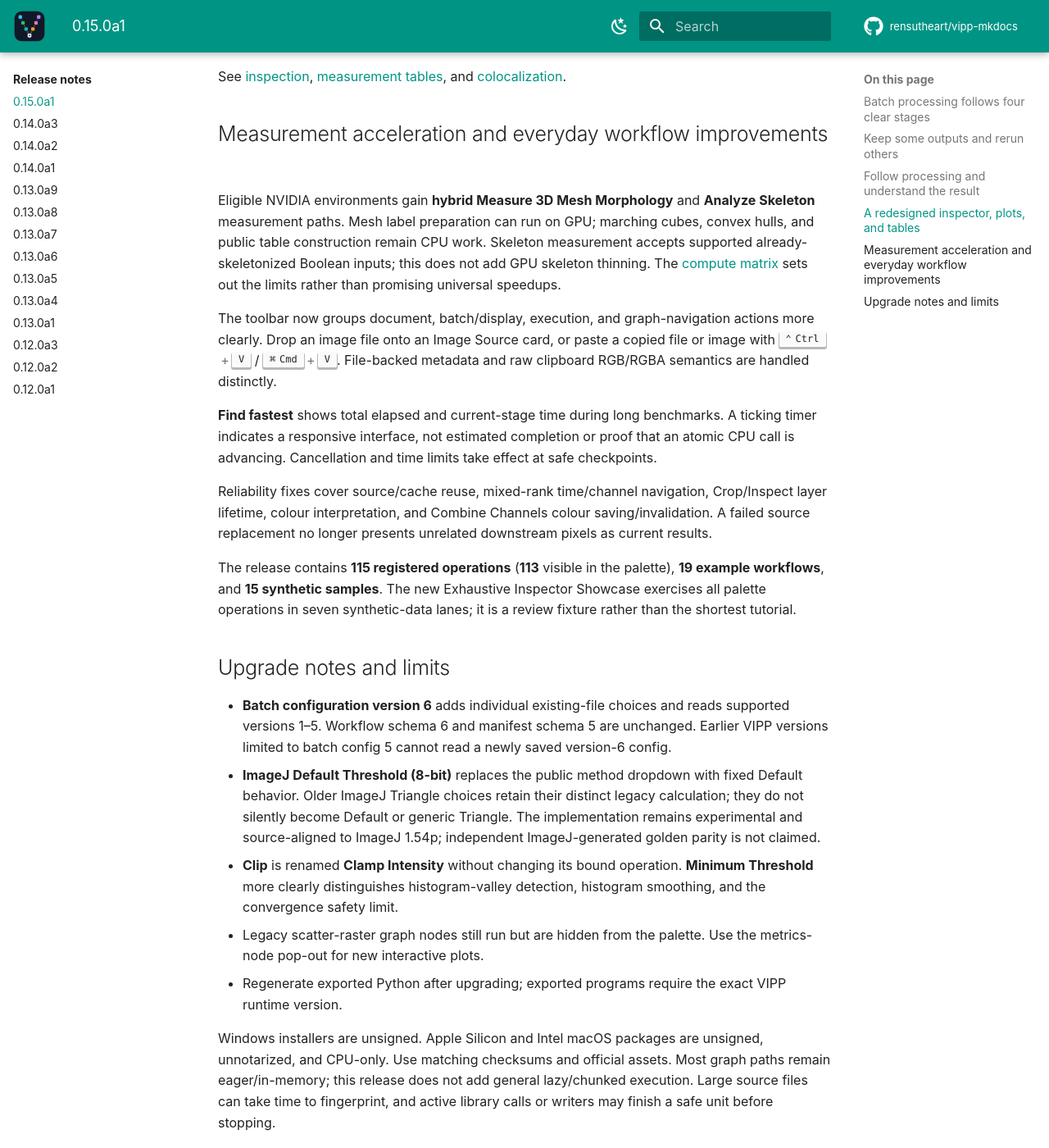
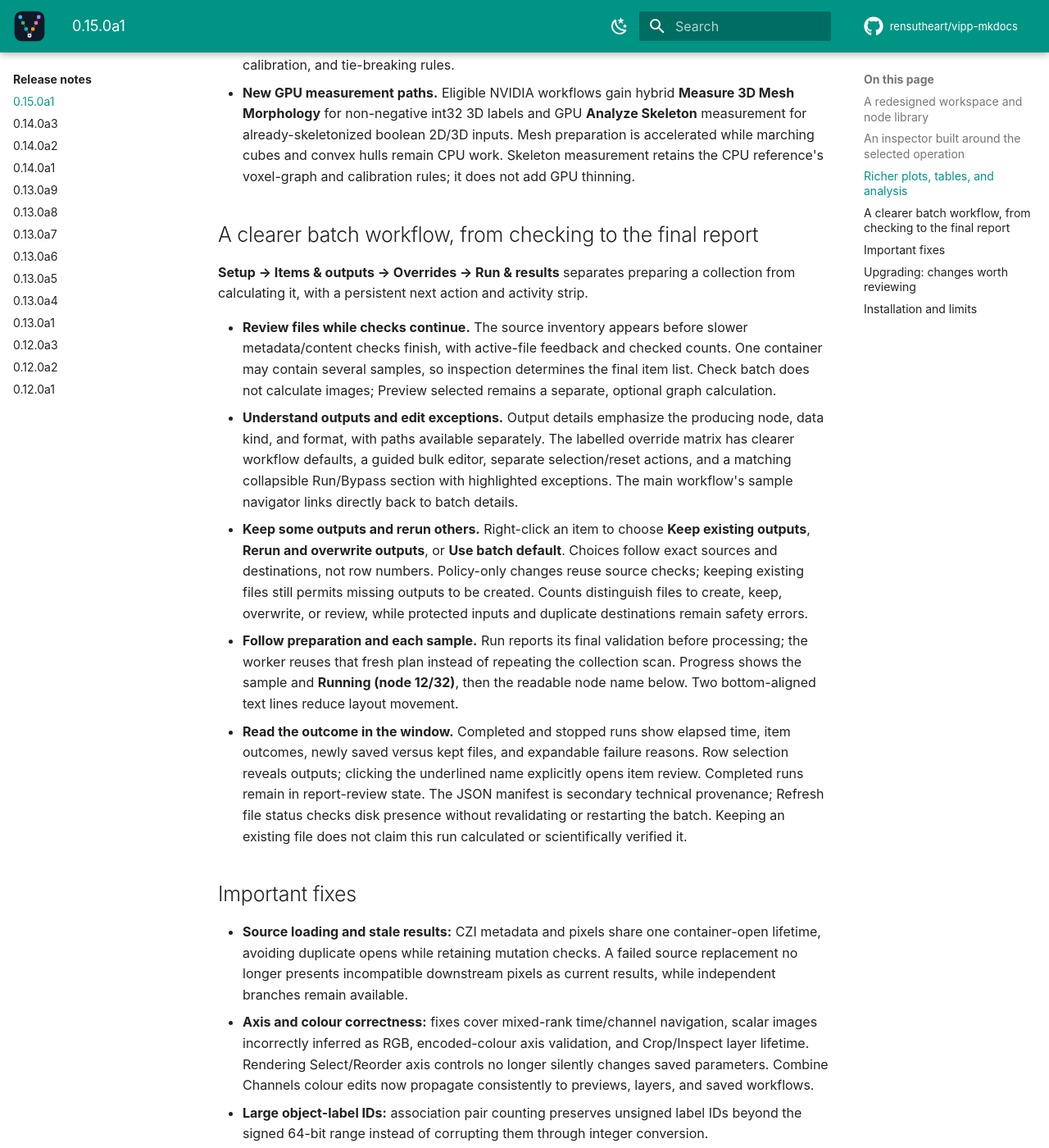
Before and after one commit to rensutheart/vipp-mkdocs, an MkDocs documentation site: the page built from docs/releases/0.15.0a1.md, in a window 1280 px wide and 1400 px high, scrolled down 2282 px. Shown: the whole window at 82% size. Built offline with MkDocs 1.6.1 and Material for MkDocs 9.7.7, drawn with Linux system fonts in a browser that asks for light colours; plug-ins that fetch from the network failed and are left out; comment, search, counter and statistics services are not loaded; the version menu is left out; some of the changed text lies outside the part shown.

Commit message:
Balance 0.15.0a1 release coverage across the full update

````diff
--- a/docs/releases/0.15.0a1.md
+++ b/docs/releases/0.15.0a1.md
@@ -1,150 +1,82 @@
 # VIPP 0.15.0a1
 
-**A clearer path from a workflow to a reviewed batch result.** This alpha
-redesigns batch processing and the inspector, adds more useful plots and tables,
-and extends eligible measurement acceleration. It also improves the everyday
-work of loading an image, following progress, and understanding what was saved.
-
-Use the [canonical GitHub release](https://github.com/rensutheart/napari-vipp/releases/tag/v0.15.0a1)
-for packages, installer assets, checksums, and release evidence, or the exact
-[PyPI version](https://pypi.org/project/napari-vipp/0.15.0a1/) for a manual install.
-See [installation](../getting-started/installation.md) for platform instructions.
+VIPP 0.15.0a1 is a substantial update to both everyday workflow building and batch analysis. Since **0.14.0a3**, the main toolbar and node library have been redesigned, the inspector has become more closely tailored to each operation, and plots and measurement tables have gained richer ways to explore results. New normalization methods, measurement optimizations, a reworked batch workflow, and important correctness fixes round out the release.
 
 !!! warning "Alpha software"
-    Preserve original workflows, configurations, inputs, and decisive outputs.
-    Review known data after upgrading; a successful load is not evidence that
-    a scientific analysis remains valid. Read the upgrade notes below before
-    replacing an earlier environment.
+    Keep original data and copies of your workflows and batch configurations. Validate important analyses on representative data before drawing scientific conclusions; a successful load is not evidence that an analysis remains scientifically valid.
 
-## Batch processing follows four clear stages
+Use the [canonical GitHub release](https://github.com/rensutheart/napari-vipp/releases/tag/v0.15.0a1) for packages, installer assets, checksums, and release evidence, or the exact [PyPI version](https://pypi.org/project/napari-vipp/0.15.0a1/) for a manual install.
 
-**Setup → Items & outputs → Overrides → Run & results** separates preparing a
-collection from calculating it. The next action and activity stay visible in
-the footer.
+## A redesigned workspace and node library
 
-- Files appear before slower metadata and exact-content checks finish, with
-  active-file feedback and checked counts. Check does not calculate images.
-- **Preview selected** is a separate optional calculation of one sample through
-  the graph. The representative toolbar links back to that item's batch details.
-- Planned outputs emphasize the producing node, data kind, and format; exact
-  file paths remain available when needed.
-- Parameter overrides have labelled searches, readable workflow defaults,
-  bulk editing, and distinct selection versus reset actions. Run/Bypass choices
-  form a matching collapsible section with highlighted exceptions.
+- **Clearer toolbar organization.** Workflow commands, preview settings, compute controls, and graph navigation have distinct groups, with consistent icons and spacing, narrower-window layouts, and a persistent status/activity footer. Presentation options live in the Preview menu; general configuration is collected in Settings.
+- **A node library that can give space back to the graph.** Collapse it to a category-icon rail, then use category and global-search popups to find nodes. Category counts, operation icons, explanatory tooltips, and accessible labels improve discovery. Clearing a search restores the previous expansion state, and context menus provide add-node and expand/collapse actions.
+- **Quicker workflow building.** Drop an image file onto an Image Source card, or paste a copied file or image with Ctrl+V/Cmd+V. Dropping a compatible palette node onto a terminal output appends and connects it as one undoable edit.
+- **More informative Find fastest.** Total and current-stage elapsed timers continue updating during long benchmarks. They show elapsed time, not an estimated finish or proof of numerical progress inside an opaque CPU/GPU call; cancellation and time limits still wait for safe checkpoints.
 
-The [batch guide](../workflows/batch-processing.md) includes refreshed screenshots
-and a walkthrough using the bundled three-pair synthetic example.
+## An inspector built around the selected operation
 
-## Keep some outputs and rerun others
+The inspector overhaul goes beyond appearance. Operation-specific layouts organize connected inputs, parameters, distributions, results, metadata, and compute evidence according to what is useful for the selected node.
 
-Right-click an item to **Keep existing outputs**, **Rerun and overwrite
-outputs**, or **Use batch default**. Choices are saved against exact samples
-and destinations, not row positions. A file-policy-only change updates the
-checked plan without repeating source inspection.
+- **Understand the inputs.** Connected-input cards identify each input's role, source, and image or table characteristics. Image, label, table, source, and writer nodes expose appropriate controls and output actions.
+- **See relevant scientific feedback.** Object filters emphasize object-size or measurement distributions instead of label-ID histograms. Deconvolution compares the observed image with its output, rather than treating the point-spread function as the comparison image. Calculate New Image shows its weighted equation alongside the connected inputs.
+- **Inspect comfortably.** Collapsible sections, responsive parameter forms, consistent sliders, theme-aware colours, and clearer spacing make narrow docks and detached windows easier to use.
+- **Keep graph interaction responsive.** Moving a selected node preserves its inspector and scroll position. Heavy diagnostics and routing work are deferred during dragging; large diagnostics run in the background, reuse cached results, and discard obsolete requests.
 
-The interface distinguishes files to create, existing files to keep, files to
-overwrite, and unresolved decisions. Keeping some files still permits missing
-outputs to be created. Protected inputs, duplicate destinations, and explicitly
-protected outputs remain safety errors. An existing file is never represented
-as a newly calculated result merely because it was found on disk.
+## Richer plots, tables, and analysis
 
-## Follow processing and understand the result
+- **Complete measurement tables.** Resizable windows offer numeric/natural sorting, units, missing and non-finite value diagnostics, and background CSV/TSV export. Sorting changes only the view; exports preserve the original scientific rows and values.
+- **New Intensity Histogram node.** Calculate reproducible scalar or multichannel distributions with shared bin edges, explicit ranges, and linear or logarithmic spacing. Results include counts, fractions, densities, and cumulative values, with excluded and out-of-range values recorded in metadata. Display changes reuse the calculated table instead of rescanning the image.
+- **Improved colocalization and histogram exploration.** Metric-node scatter pop-outs gain interactive threshold guides, zero-inclusive shared axes, equal-axis and populated-data zoom, and up to 4096 density bins per axis through background, memory-gated calculation. Plot controls do not change the full ROI used for exact metrics. Overlapping channel histograms have clearer colours and translucent fills.
+- **Four additional Normalize methods.** Robust z-score (median/MAD), maximum-absolute scaling, reference z-score using saved mean/standard deviation, and percentile-based 0–1 scaling join the existing min–max and z-score methods. Fitted statistics use the whole input, not separate per-channel fits; signed methods should not be mistaken for 0–1 scaling. Existing methods retain their previous calculation.
+- **Faster object measurements.** CPU mesh and skeleton analysis reduce work to relevant object regions, and nearest-object calculations use spatial indexing while retaining coordinate, calibration, and tie-breaking rules.
+- **New GPU measurement paths.** Eligible NVIDIA workflows gain hybrid **Measure 3D Mesh Morphology** for non-negative int32 3D labels and GPU **Analyze Skeleton** measurement for already-skeletonized boolean 2D/3D inputs. Mesh preparation is accelerated while marching cubes and convex hulls remain CPU work. Skeleton measurement retains the CPU reference's voxel-graph and calibration rules; it does not add GPU thinning.
 
-Preparation identifies what is happening before the first sample starts. Run
-performs one final collection validation, and its worker reuses that fresh plan
-instead of repeating the same collection scan. Exact per-item checks remain
-active during processing.
+## A clearer batch workflow, from checking to the final report
 
-The upper progress label shows the sample and **Running (node 12/32)**; the
-lower one uses the node's readable name without repeating the filename. Two
-bottom-aligned lines of reserved text space reduce movement as messages wrap.
+**Setup → Items & outputs → Overrides → Run & results** separates preparing a collection from calculating it, with a persistent next action and activity strip.
 
-Completed and stopped batches now show a **readable report inside Run & results**:
-elapsed time, item outcomes, saved versus kept files, and expandable failure
-reasons. Selecting a row shows that item's outputs; only its underlined name
-navigates to item review. **Refresh file status** checks disk presence, not a
-new scientific plan. The archived manifest JSON remains secondary technical
-evidence, not the main human-readable report.
+- **Review files while checks continue.** The source inventory appears before slower metadata/content checks finish, with active-file feedback and checked counts. One container may contain several samples, so inspection determines the final item list. Check batch does not calculate images; Preview selected remains a separate, optional graph calculation.
+- **Understand outputs and edit exceptions.** Output details emphasize the producing node, data kind, and format, with paths available separately. The labelled override matrix has clearer workflow defaults, a guided bulk editor, separate selection/reset actions, and a matching collapsible Run/Bypass section with highlighted exceptions. The main workflow's sample navigator links directly back to batch details.
+- **Keep some outputs and rerun others.** Right-click an item to choose **Keep existing outputs**, **Rerun and overwrite outputs**, or **Use batch default**. Choices follow exact sources and destinations, not row numbers. Policy-only changes reuse source checks; keeping existing files still permits missing outputs to be created. Counts distinguish files to create, keep, overwrite, or review, while protected inputs and duplicate destinations remain safety errors.
+- **Follow preparation and each sample.** Run reports its final validation before processing; the worker reuses that fresh plan instead of repeating the collection scan. Progress shows the sample and **Running (node 12/32)**, then the readable node name below. Two bottom-aligned text lines reduce layout movement.
+- **Read the outcome in the window.** Completed and stopped runs show elapsed time, item outcomes, newly saved versus kept files, and expandable failure reasons. Row selection reveals outputs; clicking the underlined name explicitly opens item review. Completed runs remain in report-review state. The JSON manifest is secondary technical provenance; Refresh file status checks disk presence without revalidating or restarting the batch. Keeping an existing file does not claim this run calculated or scientifically verified it.
 
-A cooperative stop is no longer incorrectly classified as failed CPU/GPU
-cleanup. Genuine cleanup failures still block unsafe reuse of the process.
+## Important fixes
 
-## A redesigned inspector, plots, and tables
+- **Source loading and stale results:** CZI metadata and pixels share one container-open lifetime, avoiding duplicate opens while retaining mutation checks. A failed source replacement no longer presents incompatible downstream pixels as current results, while independent branches remain available.
+- **Axis and colour correctness:** fixes cover mixed-rank time/channel navigation, scalar images incorrectly inferred as RGB, encoded-colour axis validation, and Crop/Inspect layer lifetime. Rendering Select/Reorder axis controls no longer silently changes saved parameters. Combine Channels colour edits now propagate consistently to previews, layers, and saved workflows.
+- **Large object-label IDs:** association pair counting preserves unsigned label IDs beyond the signed 64-bit range instead of corrupting them through integer conversion.
+- **Execution and cache reuse:** mixed CPU/GPU branches no longer produce a false execution-unit cycle. Calculate All preserves already-running upstream work, and downstream composite edits retain valid expensive manual deconvolution results. Presentation failures no longer leave the application indefinitely showing Processing.
+- **Stable result windows:** detached plots stay associated with their originating node/workflow, outdated results are marked stale, and late background table work cannot replace a newer result. Themed histogram/table startup is corrected.
+- **Safe batch cancellation:** a cooperative stop is no longer mistaken for a CPU/GPU cleanup failure. Genuine cleanup failures still block unsafe reuse.
 
-The inspector organizes sections by scientific role: connected inputs,
-parameters, mask occupancy, object sizes, measurement results, metadata, and
-compute evidence. Heavy diagnostics run outside ordinary node dragging and
-unnecessary refreshes.
+See the refreshed guides to [inspection](../how-to/inspect-outputs.md), [measurement tables](../workflows/object-measurements-tables.md), [colocalization](../workflows/colocalization-association.md), [batch processing](../workflows/batch-processing.md), and [GPU measurement eligibility](../how-to/choose-compute.md#gpu-regions-in-0150a1).
 
-- **Result tables** open in resizable, sortable windows with units and CSV/TSV
-  export. Sorting changes the view only; export preserves scientific row order.
-- **Intensity Histogram** is a new manual graph node for reproducible scalar or
-  multichannel distributions. Saved bin settings produce a table of counts,
-  fractions, densities, and cumulative values, with excluded values accounted
-  for in metadata. Redrawing uses that table rather than rescanning source data.
-- **Scatter pop-outs** support up to 4,096 density bins per axis through
-  background, memory-gated work. Zero-inclusive shared axes, equal-axis scales,
-  and populated-data zoom improve interpretation. Plot display controls do not
-  change the full ROI used for exact metrics.
-- Overlapping channel histograms have clearer colours and translucent fills.
+## Upgrading: changes worth reviewing
 
-See [inspection](../how-to/inspect-outputs.md),
-[measurement tables](../workflows/object-measurements-tables.md), and
-[colocalization](../workflows/colocalization-association.md).
+- **Batch configuration version 6** stores individual existing-file choices and reads supported earlier versions 1–5. Workflow version 6 and manifest version 5 remain unchanged. Older VIPP releases that only understand version-5 batch configurations cannot read a newly saved version-6 configuration.
+- **ImageJ Default Threshold (8-bit)** replaces the public ImageJ Auto Threshold method dropdown with a fixed Default method. Previously saved ImageJ Triangle nodes keep their distinct legacy calculation; they are not silently changed to Default or to VIPP's generic Triangle Threshold.
+- The ImageJ implementation remains experimental and source-aligned to ImageJ 1.54p. Independent ImageJ-generated golden parity is not claimed; generic Triangle and Isodata remain separate scientific methods.
+- **Clip** is now labelled **Clamp Intensity**. The name clarifies its existing bound behavior rather than introducing a new operation.
+- **Minimum Threshold** explains histogram valley detection and its smoothing-pass convergence limit more explicitly. Encoded RGB/RGBA inputs now receive clearer validation when a scalar-only axis choice would be misleading.
+- Legacy scatter-raster nodes remain loadable and executable but are hidden from the palette; use the corresponding metrics-node pop-out for new interactive plots. Regenerate exported Python after upgrading, because exported programs require the exact VIPP runtime version.
 
-## Measurement acceleration and everyday workflow improvements
+## Installation and limits
 
-Eligible NVIDIA environments gain **hybrid Measure 3D Mesh Morphology** and
-**Analyze Skeleton** measurement paths. Mesh label preparation can run on GPU;
-marching cubes, convex hulls, and public table construction remain CPU work.
-Skeleton measurement accepts supported already-skeletonized Boolean inputs;
-this does not add GPU skeleton thinning. The [compute matrix](../how-to/choose-compute.md#gpu-regions-in-0150a1)
-sets out the limits rather than promising universal speedups.
+Use the [0.15.0a1 release page](https://github.com/rensutheart/napari-vipp/releases/tag/v0.15.0a1) for Python packages and installer assets. Windows setup is explicitly unsigned. The separate Apple Silicon and Intel macOS packages are unsigned, unnotarized, and CPU-only. Verify the matching SHA-256 checksum and follow the platform installation instructions.
 
-The toolbar now groups document, batch/display, execution, and graph-navigation
-actions more clearly. Drop an image file onto an Image Source card, or paste a
-copied file or image with ++ctrl+v++ / ++cmd+v++. File-backed metadata and raw
-clipboard RGB/RGBA semantics are handled distinctly.
+Manual installation remains available in a dedicated CPython 3.12 or 3.13 environment. On Windows or Linux:
 
-**Find fastest** shows total elapsed and current-stage time during long
-benchmarks. A ticking timer indicates a responsive interface, not estimated
-completion or proof that an atomic CPU call is advancing. Cancellation and time
-limits take effect at safe checkpoints.
+```bash
+python -m pip install "napari[pyqt6]>=0.6" "napari-vipp==0.15.0a1"
+vipp
+```
 
-Reliability fixes cover source/cache reuse, mixed-rank time/channel navigation,
-Crop/Inspect layer lifetime, colour interpretation, and Combine Channels colour
-saving/invalidation. A failed source replacement no longer presents unrelated
-downstream pixels as current results.
+On macOS, use `"napari[pyside6]>=0.6"` in place of `"napari[pyqt6]>=0.6"`; macOS execution remains CPU-only.
 
-The release contains **115 registered operations** (**113** visible in the
-palette), **19 example workflows**, and **15 synthetic samples**. The new
-Exhaustive Inspector Showcase exercises all palette operations in seven
-synthetic-data lanes; it is a review fixture rather than the shortest tutorial.
+Exact source-content checks can still take time on large containers or slow disks. Cancellation is cooperative: a running kernel, library call, or output write may need to finish a safe unit of work. Most graph operations still materialize their inputs in memory; this release does not introduce general lazy/chunked execution. GPU eligibility and speed depend on the operation, data, memory, and supported environment.
 
-## Upgrade notes and limits
+See [installation](../getting-started/installation.md), [versions and compatibility](../reference/versioning.md), and [validation scope](../reference/validation-status.md) before consequential use.
 
-- **Batch configuration version 6** adds individual existing-file choices and
-  reads supported versions 1–5. Workflow schema 6 and manifest schema 5 are
-  unchanged. Earlier VIPP versions limited to batch config 5 cannot read a
-  newly saved version-6 config.
-- **ImageJ Default Threshold (8-bit)** replaces the public method dropdown with
-  fixed Default behavior. Older ImageJ Triangle choices retain their distinct
-  legacy calculation; they do not silently become Default or generic Triangle.
-  The implementation remains experimental and source-aligned to ImageJ 1.54p;
-  independent ImageJ-generated golden parity is not claimed.
-- **Clip** is renamed **Clamp Intensity** without changing its bound operation.
-  **Minimum Threshold** more clearly distinguishes histogram-valley detection,
-  histogram smoothing, and the convergence safety limit.
-- Legacy scatter-raster graph nodes still run but are hidden from the palette.
-  Use the metrics-node pop-out for new interactive plots.
-- Regenerate exported Python after upgrading; exported programs require the
-  exact VIPP runtime version.
-
-Windows installers are unsigned. Apple Silicon and Intel macOS packages are
-unsigned, unnotarized, and CPU-only. Use matching checksums and official assets.
-Most graph paths remain eager/in-memory; this release does not add general
-lazy/chunked execution. Large source files can take time to fingerprint, and
-active library calls or writers may finish a safe unit before stopping.
-
-See [versions and compatibility](../reference/versioning.md) and
-[validation scope](../reference/validation-status.md) before consequential use.
+[Full source comparison: 0.14.0a3 → 0.15.0a1](https://github.com/rensutheart/napari-vipp/compare/v0.14.0a3...v0.15.0a1)
````
